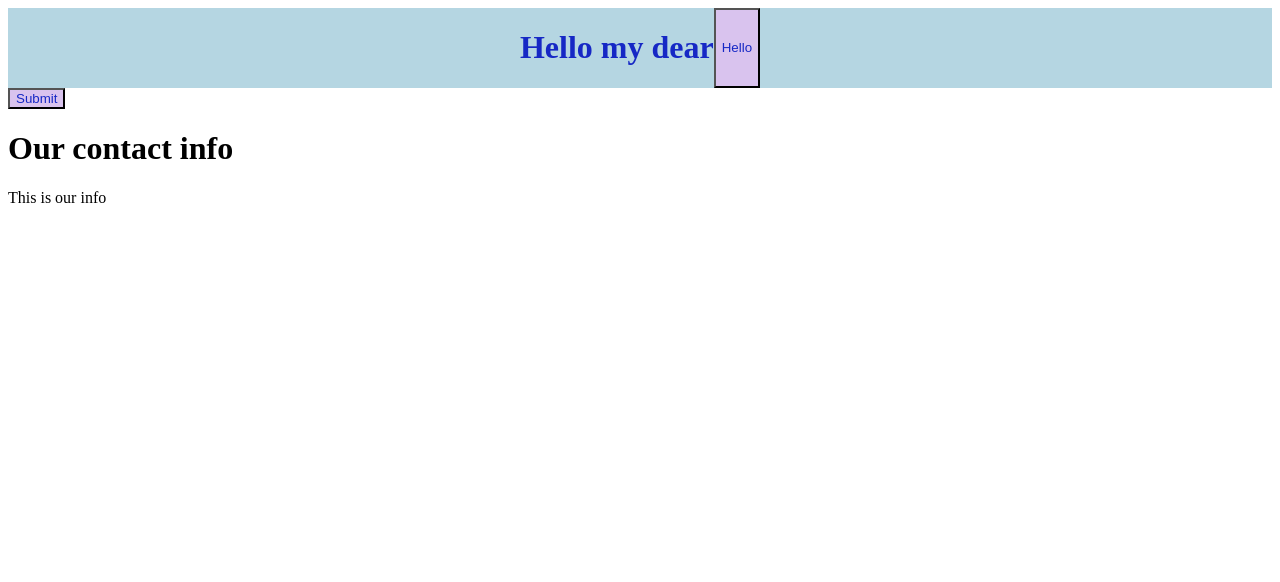
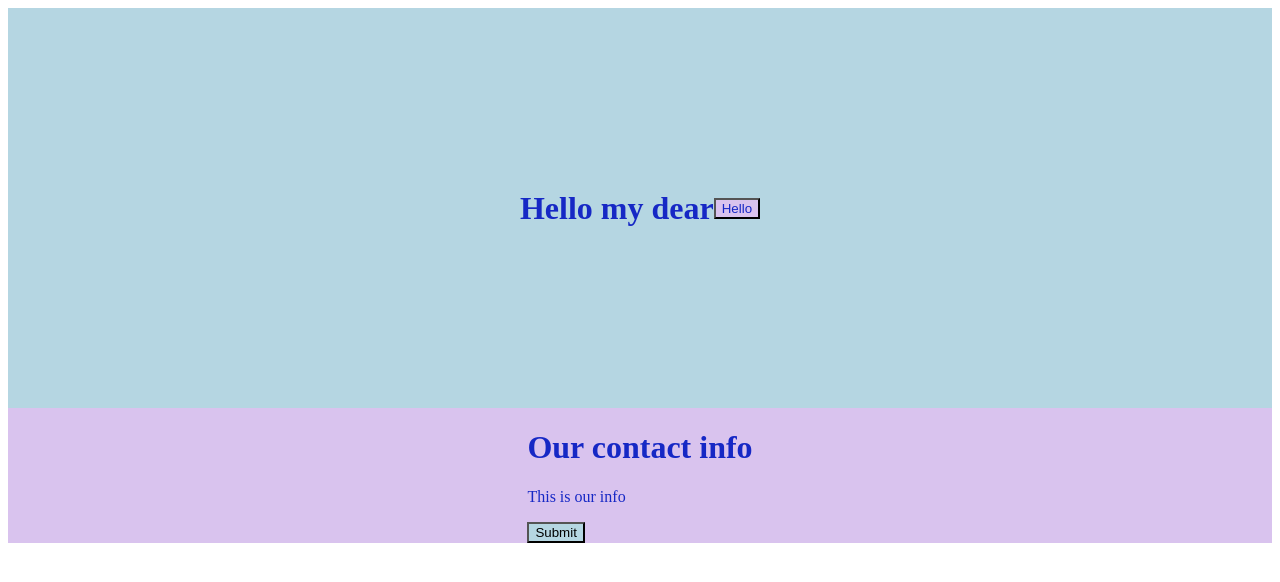
Before and after one commit to gergokutu/html-css-playground, a plain HTML site: page Sass/index.html in a window 1280 px wide. Drawn offline with Linux system fonts and the light colour scheme.

Commit message:
Include mixin

```diff
--- a/Sass/index.html
+++ b/Sass/index.html
@@ -5,6 +5,8 @@
     <meta name="viewport" content="width=device-width, initial-scale=1.0"/>
     <!-- to support old ie browser versions -->
     <meta http-equiv="X-UA-Compatible" content="ie-edge" />
+    <!-- generated style.css the necessary
+    and not the styles.scss!!! -->
     <link rel="stylesheet" type="text/css" href="./styles/style.css"/>
     <title>Sassy</title>
   </head>
@@ -14,11 +16,12 @@
       <button>Hello</button>
     </header>
     <div class="contact">
-      <button>Submit</button>
       <div class="info">
         <h1>Our contact info</h1>
         <p>This is our info</p>
+        <button>Submit</button>
       </div>
+      <!-- <button>Submit</button> -->
     </div>
   </body>
 </html>
--- a/Sass/styles/_header.scss
+++ b/Sass/styles/_header.scss
@@ -1,10 +1,23 @@
 // notice the underscore (_) in the filename
-header {
-  background: rgb(181, 214, 226);
+
+// create mixin
+@mixin flexCenter {
   display: flex;
   justify-content: center;
+  align-items: center;
+}
+
+
+header {
+
+  // add mixin
+  @include flexCenter();
+
+  background: $headerColor;
+  height: 50vh;
   color: $textColor;
 
+  // nesting
   button {
     background-color: $primaryButton;
     color: $textColor;
--- /dev/null
+++ b/Sass/styles/_variables.scss
@@ -0,0 +1,4 @@
+// create a variable
+$primaryButton : rgb(217, 195, 238);
+$textColor: rgb(22, 40, 197);
+$headerColor:  rgb(181, 214, 226);
--- a/Sass/styles/style.scss
+++ b/Sass/styles/style.scss
@@ -1,40 +1,16 @@
 // sass compiler extension should be watching to detect changes
 // and apply it in the css file
 
-// create a variable
-$primaryButton : rgb(217, 195, 238);
-$textColor: rgb(22, 40, 197);
-
-// moved to external file > _header.scss
-// header {
-//   background: rgb(181, 214, 226);
-//   display: flex;
-//   justify-content: center;
-//   // after saving the file >
-//   // puts a lot of thing in the css >
-//   // e.g display: -webkit-box;... >
-//   // cross-browser compatibility
-//   color: $textColor;
-
-//   // nesting
-//   button {
-//     background-color: $primaryButton;
-//     color: $textColor;
-//     &:hover {
-//       background: red;
-//     }
-//   }
-// }
-
-// header button {
-//   background-color: $primaryButton;
-//   color: $textColor;
-// }
-
 // import the moved out parts
+@import './variables';
 @import './header';
 
-.contact button {
+.contact {
+  @include flexCenter();
   background-color: $primaryButton;
   color: $textColor;
 }
+
+.contact button {
+  background: $headerColor;
+}
```
Also changed, not shown: Sass/styles/style.css, 1 other file.
